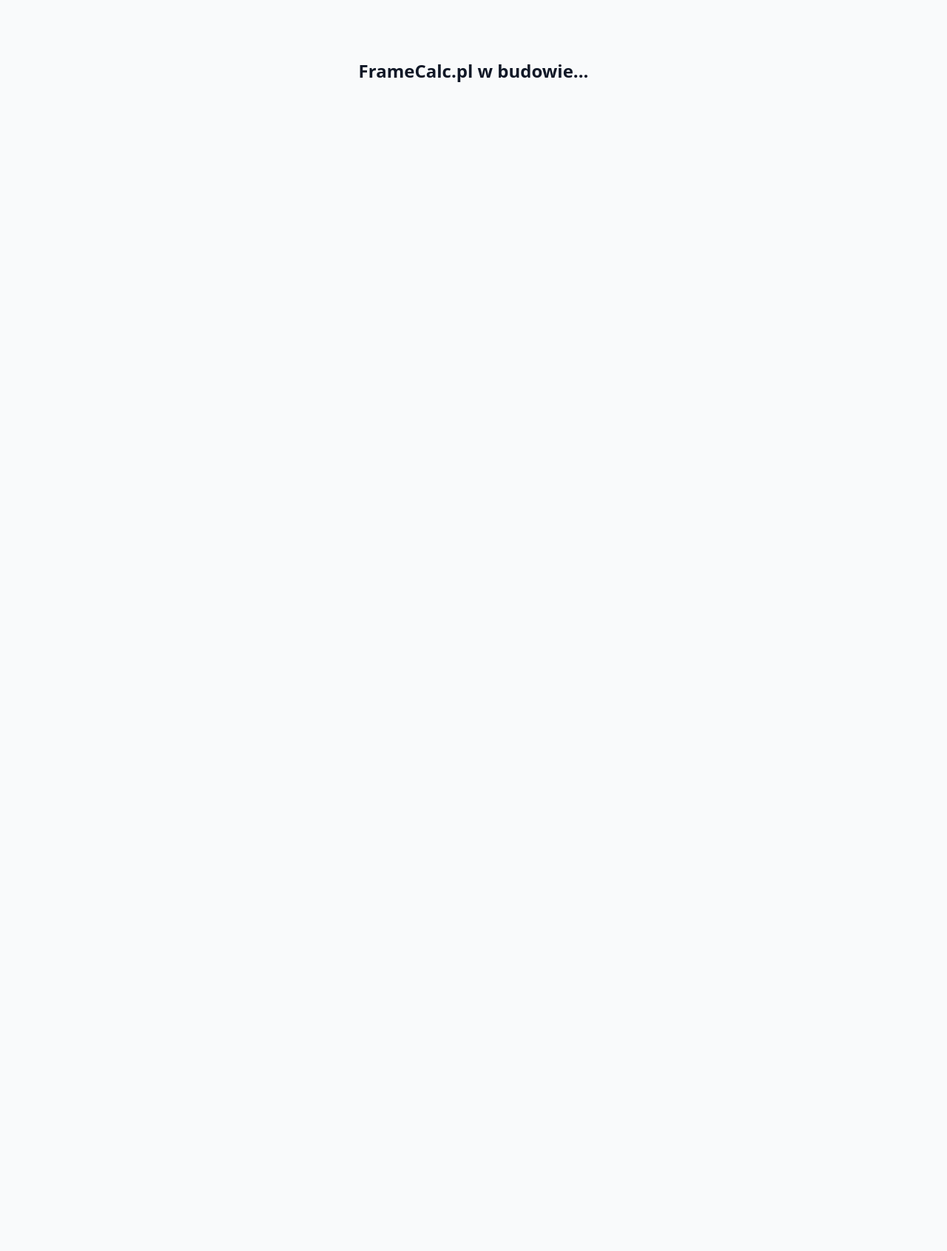
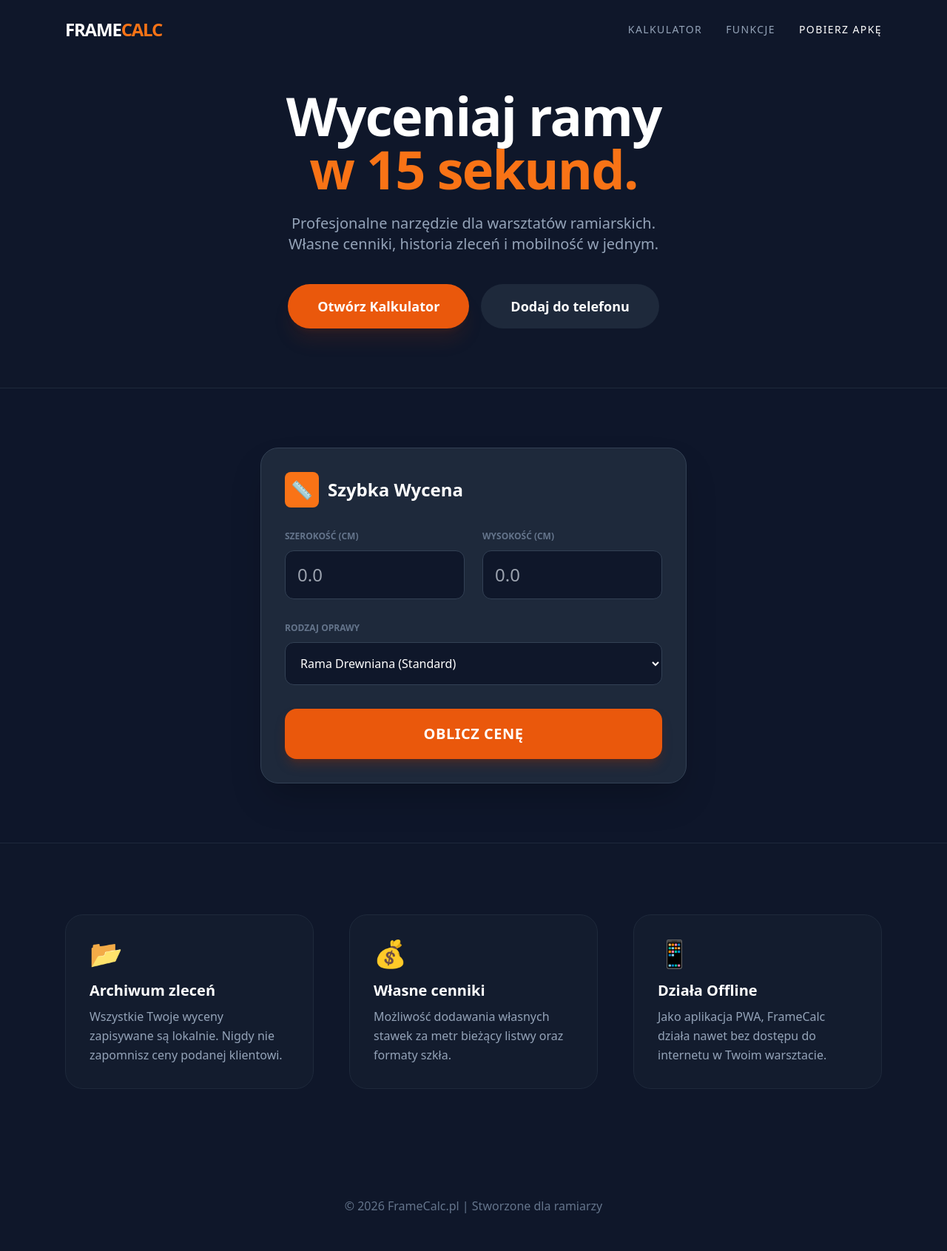
Before and after one commit to biuro-ship-it/www-framecalc.pl, a plain HTML site: page index.html in a window 1280 px wide. Shown: the whole page at 74% size. Before the commit the page ends 800 px from the top, so only its background shows below. Drawn offline with nearby package versions, Linux system fonts and the light colour scheme.

Commit message:
Wdrożenie profesjonalnego kalkulatora i UI

```diff
--- a/assets/js/script.js
+++ b/assets/js/script.js
@@ -0,0 +1,40 @@
+document.addEventListener('DOMContentLoaded', () => {
+    const btn = document.getElementById('btn-oblicz');
+
+    btn.addEventListener('click', () => {
+        const szer = parseFloat(document.getElementById('szerokosc').value);
+        const wys = parseFloat(document.getElementById('wysokosc').value);
+        const rodzaj = document.getElementById('rodzaj').value;
+        const wynikBox = document.getElementById('wynik-box');
+        const wynikCena = document.getElementById('wynik-cena');
+
+        if (!szer || !wys) {
+            alert("Podaj wymiary ramy!");
+            return;
+        }
+
+        // Przykładowy model wyceny
+        let cenaM2 = 120; // Bazowa cena listwy
+        if (rodzaj === 'alu') cenaM2 = 180;
+        if (rodzaj === 'anty') cenaM2 = 60;
+
+        // Liczymy obwód w metrach
+        const obwod = ((szer + wys) * 2) / 100;
+        // Liczymy powierzchnię w m2 (np. dla szkła)
+        const pole = (szer * wys) / 10000;
+
+        // Prosty wzór: (Obwód * cena listwy) + (Pole * cena szkła/plexi) + montaż
+        let suma = (obwod * cenaM2) + (pole * 50) + 25;
+
+        // Wyświetlamy wynik
+        wynikBox.classList.remove('hidden');
+        wynikCena.innerText = suma.toFixed(2) + " zł";
+
+        // Efekt płynnego pojawiania się
+        wynikBox.style.opacity = 0;
+        setTimeout(() => {
+            wynikBox.style.transition = "opacity 0.5s ease";
+            wynikBox.style.opacity = 1;
+        }, 10);
+    });
+});
--- a/index.html
+++ b/index.html
@@ -3,22 +3,105 @@
 <head>
     <meta charset="UTF-8">
     <meta name="viewport" content="width=device-width, initial-scale=1.0">
-    <title>FrameCalc - Kalkulator dla Ramiarzy</title>
-
-    <link rel="manifest" href="manifest.json">
-    <meta name="theme-color" content="#E67E22">
-
+    <title>FrameCalc - Profesjonalna Wycena Oprawy</title>
+    <link rel="manifest" href="/manifest.json">
+    <meta name="theme-color" content="#2C3E50">
     <script src="https://cdn.tailwindcss.com"></script>
     <link rel="stylesheet" href="assets/css/style.css">
 </head>
-<body class="bg-gray-50 font-sans text-gray-900">
+<body class="bg-[#0F172A] text-slate-200 font-sans leading-relaxed">
 
-    <div id="app">
-        <h1 class="text-center mt-20 text-2xl font-bold">FrameCalc.pl w budowie...</h1>
-    </div>
+    <nav class="p-6 max-w-6xl mx-auto flex justify-between items-center">
+        <div class="text-2xl font-black tracking-tighter text-white">
+            FRAME<span class="text-orange-500">CALC</span>
+        </div>
+        <div class="hidden md:flex space-x-8 text-sm font-medium uppercase tracking-widest text-slate-400">
+            <a href="#kalkulator" class="hover:text-orange-500 transition">Kalkulator</a>
+            <a href="#funkcje" class="hover:text-orange-500 transition">Funkcje</a>
+            <a href="#pobierz" class="hover:text-orange-500 transition text-white">Pobierz Apkę</a>
+        </div>
+    </nav>
+
+    <header class="pt-10 pb-20 px-6 text-center max-w-4xl mx-auto">
+        <h1 class="text-5xl md:text-7xl font-extrabold text-white mb-6 tracking-tight">
+            Wyceniaj ramy <br> <span class="text-orange-500">w 15 sekund.</span>
+        </h1>
+        <p class="text-xl text-slate-400 mb-10">
+            Profesjonalne narzędzie dla warsztatów ramiarskich. <br>
+            Własne cenniki, historia zleceń i mobilność w jednym.
+        </p>
+        <div class="flex flex-col md:flex-row justify-center gap-4">
+            <a href="#kalkulator" class="bg-orange-600 hover:bg-orange-500 text-white px-10 py-4 rounded-full font-bold text-lg transition-all transform hover:scale-105 shadow-xl shadow-orange-900/20">
+                Otwórz Kalkulator
+            </a>
+            <a href="#pobierz" class="bg-slate-800 hover:bg-slate-700 text-white px-10 py-4 rounded-full font-bold text-lg transition-all">
+                Dodaj do telefonu
+            </a>
+        </div>
+    </header>
+
+    <section id="kalkulator" class="py-20 px-4 bg-slate-900/50 border-y border-slate-800">
+        <div class="max-w-xl mx-auto bg-[#1E293B] rounded-3xl p-8 shadow-2xl border border-slate-700">
+            <h2 class="text-2xl font-bold text-white mb-6 flex items-center gap-3">
+                <span class="bg-orange-500 p-2 rounded-lg text-white">📏</span> Szybka Wycena
+            </h2>
+
+            <div class="grid grid-cols-2 gap-6 mb-6">
+                <div class="space-y-2">
+                    <label class="text-xs font-bold text-slate-500 uppercase">Szerokość (cm)</label>
+                    <input type="number" id="szerokosc" placeholder="0.0" class="w-full bg-[#0F172A] border border-slate-700 rounded-xl p-4 text-2xl text-white outline-none focus:border-orange-500 transition">
+                </div>
+                <div class="space-y-2">
+                    <label class="text-xs font-bold text-slate-500 uppercase">Wysokość (cm)</label>
+                    <input type="number" id="wysokosc" placeholder="0.0" class="w-full bg-[#0F172A] border border-slate-700 rounded-xl p-4 text-2xl text-white outline-none focus:border-orange-500 transition">
+                </div>
+            </div>
+
+            <div class="space-y-2 mb-8">
+                <label class="text-xs font-bold text-slate-500 uppercase">Rodzaj Oprawy</label>
+                <select id="rodzaj" class="w-full bg-[#0F172A] border border-slate-700 rounded-xl p-4 text-white outline-none focus:border-orange-500 transition cursor-pointer">
+                    <option value="standard">Rama Drewniana (Standard)</option>
+                    <option value="alu">Rama Aluminiowa</option>
+                    <option value="anty">Antyrama Plexi</option>
+                </select>
+            </div>
+
+            <button id="btn-oblicz" class="w-full bg-orange-600 hover:bg-orange-500 text-white py-5 rounded-2xl font-black text-xl tracking-wide transition-all active:scale-95 shadow-lg shadow-orange-900/40">
+                OBLICZ CENĘ
+            </button>
+
+            <div id="wynik-box" class="mt-8 pt-8 border-t border-slate-700 text-center hidden">
+                <p class="text-slate-400 text-sm uppercase font-bold mb-1">Cena Twojej oprawy</p>
+                <div id="wynik-cena" class="text-5xl font-black text-white">0.00 zł</div>
+            </div>
+        </div>
+    </section>
+
+    <section id="funkcje" class="py-24 px-6 max-w-6xl mx-auto grid md:grid-cols-3 gap-12">
+        <div class="p-8 bg-slate-800/30 rounded-3xl border border-slate-800">
+            <div class="text-4xl mb-4">📂</div>
+            <h3 class="text-xl font-bold text-white mb-2">Archiwum zleceń</h3>
+            <p class="text-slate-400">Wszystkie Twoje wyceny zapisywane są lokalnie. Nigdy nie zapomnisz ceny podanej klientowi.</p>
+        </div>
+        <div class="p-8 bg-slate-800/30 rounded-3xl border border-slate-800">
+            <div class="text-4xl mb-4">💰</div>
+            <h3 class="text-xl font-bold text-white mb-2">Własne cenniki</h3>
+            <p class="text-slate-400">Możliwość dodawania własnych stawek za metr bieżący listwy oraz formaty szkła.</p>
+        </div>
+        <div class="p-8 bg-slate-800/30 rounded-3xl border border-slate-800">
+            <div class="text-4xl mb-4">📱</div>
+            <h3 class="text-xl font-bold text-white mb-2">Działa Offline</h3>
+            <p class="text-slate-400">Jako aplikacja PWA, FrameCalc działa nawet bez dostępu do internetu w Twoim warsztacie.</p>
+        </div>
+    </section>
+
+    <footer class="py-12 text-center text-slate-500 border-t border-slate-900">
+        <p>© 2026 FrameCalc.pl | Stworzone dla ramiarzy</p>
+    </footer>
 
     <script src="assets/js/script.js"></script>
     <script>
+        // Rejestracja Service Workera
         if ('serviceWorker' in navigator) {
             navigator.serviceWorker.register('/sw.js');
         }
```
